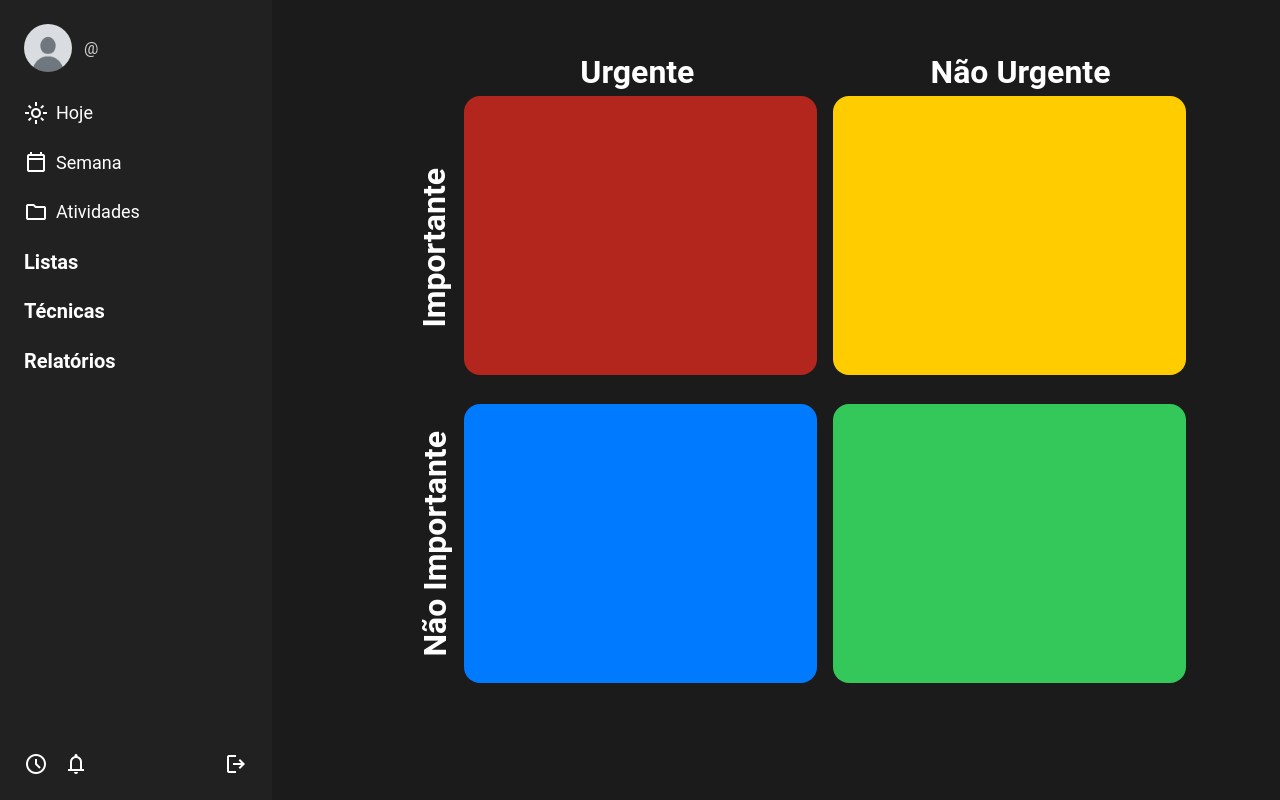
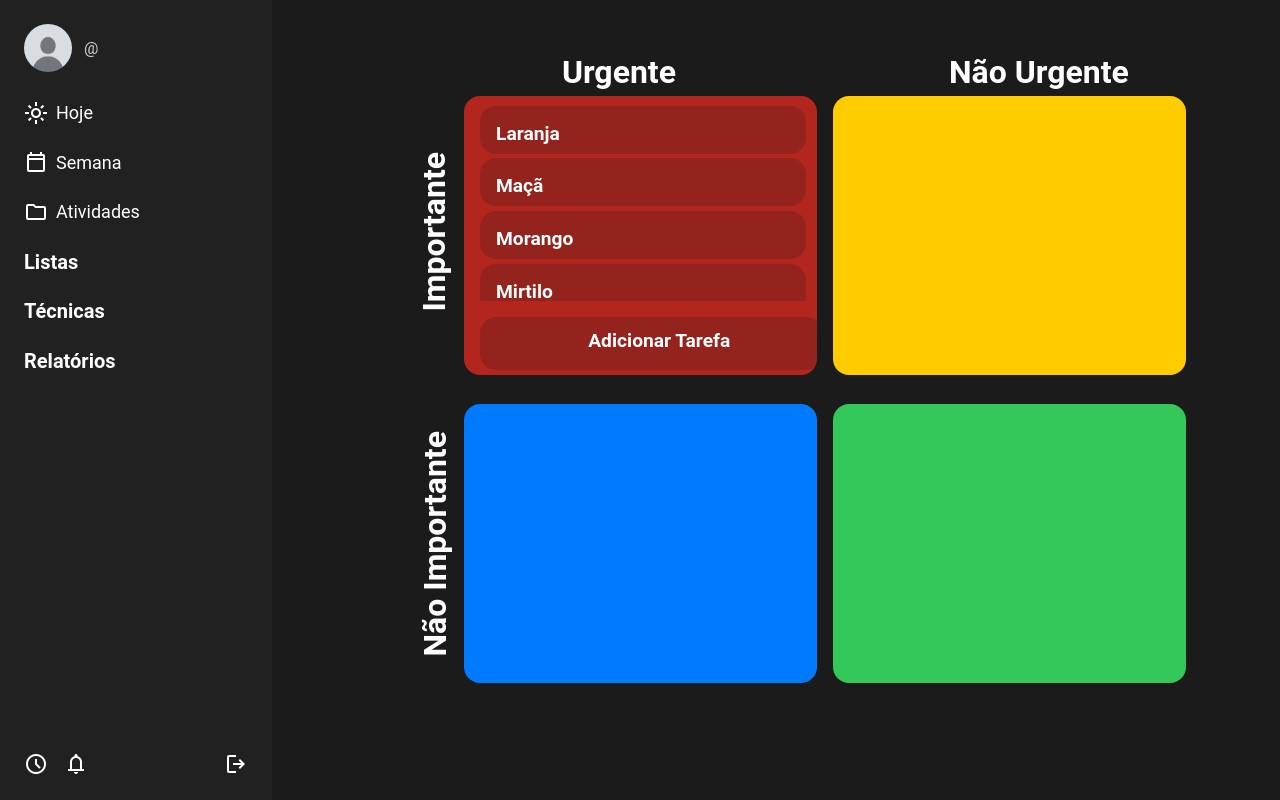
Before and after one commit to bijunkes/Kronos, a React (Vite) app in the folder front/: page /eisenhower in a window 1280 px wide. Built offline with nearby package versions, Linux system fonts and the light colour scheme.

Commit message:
Adição da lista personalizável
Falta conectar com o banco para obter as tarefas

```diff
--- a/front/src/containers/Einsenhower/index.jsx
+++ b/front/src/containers/Einsenhower/index.jsx
@@ -8,18 +8,22 @@ import {Container,
  LabelImportante,
  LabelNaoImportante,
  LabelUrgente,
- LabelNaoUrgente
+ LabelNaoUrgente,
+ Atividade,
+ Lista,
+ AdicionarTarefa
 } from "./style.js"
 
 
 function Eisenhower() {
 
+    const frutas = ["Laranja", "Maçã", "Morango", "Mirtilo", "Manga", "Maracujá", "Kiwi", "Pitaya","Pitanga", "Guaraná", "Tangerina"];
     const matriz = () => {
 
         return(
         <Container>
 
-            <ImportanteUrgente/>
+            <ImportanteUrgente><Lista>{frutas.map((fruta) => <Atividade>{ fruta }</Atividade>)}</Lista> <AdicionarTarefa>Adicionar Tarefa</AdicionarTarefa></ImportanteUrgente>
             <ImportanteNaoUrgente/>
 
             <NaoImportanteUrgente/>
--- a/front/src/containers/Einsenhower/style.js
+++ b/front/src/containers/Einsenhower/style.js
@@ -16,8 +16,9 @@ export const Container = styled.div`
 
 export const Quadrante = styled.div`
   display: flex;
-  justify-content: center;
-  align-items: center;
+  flex-direction: column;
+  justify-content: left;
+  align-items: flex-start;
   border-radius: 1rem;
   font-weight: bold;
   color: white;
@@ -57,7 +58,7 @@ export const LabelVertical = styled.h2`
 `;
 
 export const LabelImportante = styled(LabelVertical)`
-  top: 28%;
+  top: 26%;
 
 `;
 
@@ -80,13 +81,86 @@ export const LabelHorizontal = styled.h2`
 
 
 export const LabelUrgente = styled(LabelHorizontal)`
-  left: 22%;
+  left: 20%;
   top: 3rem;
 
 `;
 
 export const LabelNaoUrgente = styled(LabelHorizontal)`
-  left: 60%;
+  left: 62%;
   top: 3rem;
 
 `;
+export const Lista = styled.ul`
+
+  display: block;
+  padding: 0;
+  margin-top: 0.3rem;
+  align-items: flex-start;
+  justify-content: flex-start;
+  overflow-y: scroll;
+  height: 25vh;
+  width: 27.3vw;
+  scroll-behavior: smooth;
+
+  &::-webkit-scrollbar-track{
+
+   background-color: rgba(27, 27, 27, 0.2);
+
+  }
+  &::-webkit-scrollbar-thumb{
+
+    background-color: rgba(255, 255, 255, 1);
+    border-radius: 50%;
+
+  }
+  &::-webkit-scrollbar{
+
+    width: 6px;
+
+  }
+
+`;
+export const Atividade = styled.li`
+
+  background: rgba(27, 27, 27, 0.2);
+  display: flex;
+  align-items: flex-start;
+  margin-top: 0.3rem;
+  margin-left: 1rem;
+  padding-left: 1rem;
+  padding-top: 1rem;
+  color: #FFFFFF;
+  height: 6vh;
+  width: 25.5vw;
+  border-radius: 1rem;
+  flex-shrink: 0;
+  overflow: hidden;
+
+`;
+export const AdicionarTarefa = styled.button`
+
+  background: rgba(27, 27, 27, 0.2);
+  display: flex;
+  justify-content: center;
+  align-items: center;
+  margin-left: 1rem;
+  margin-top: 1rem;
+  padding-left: 1rem;
+  padding-bottom: 0.3rem;
+  color: #FFFFFF;
+  height: 6vh;
+  width: 25.5vw;
+  border-radius: 1rem;
+  text-align: center;
+  overflow: hidden;
+
+  &:hover{
+
+  color: #c0c0c0;
+  font-size: 27px;
+
+
+  }
+
+`;
```
